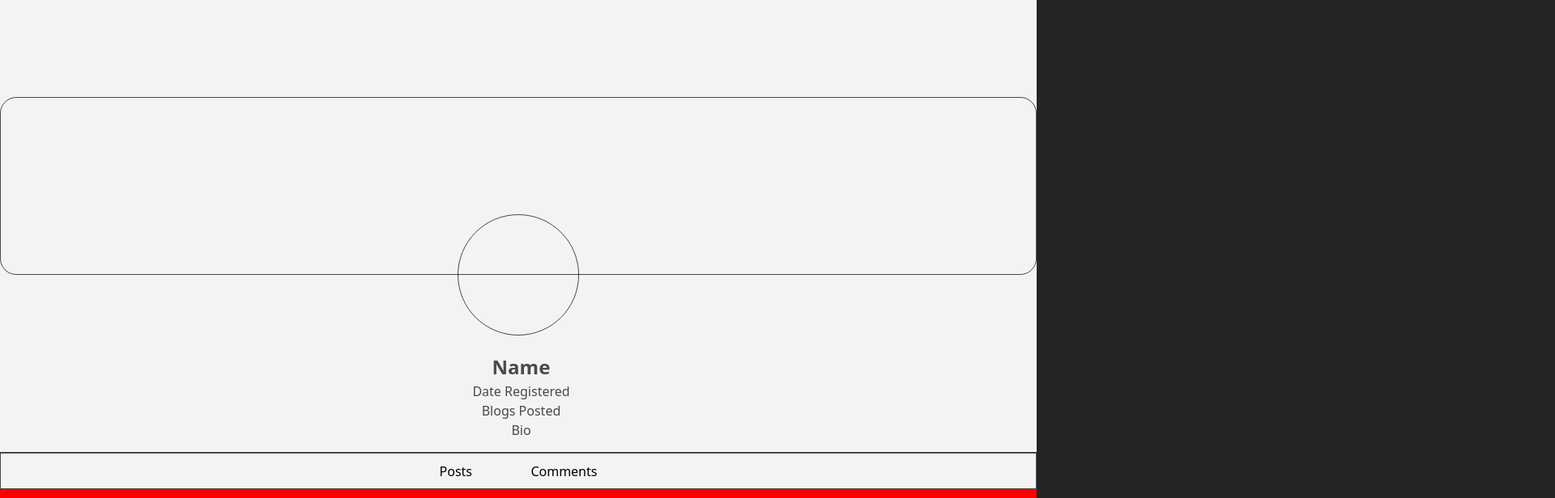
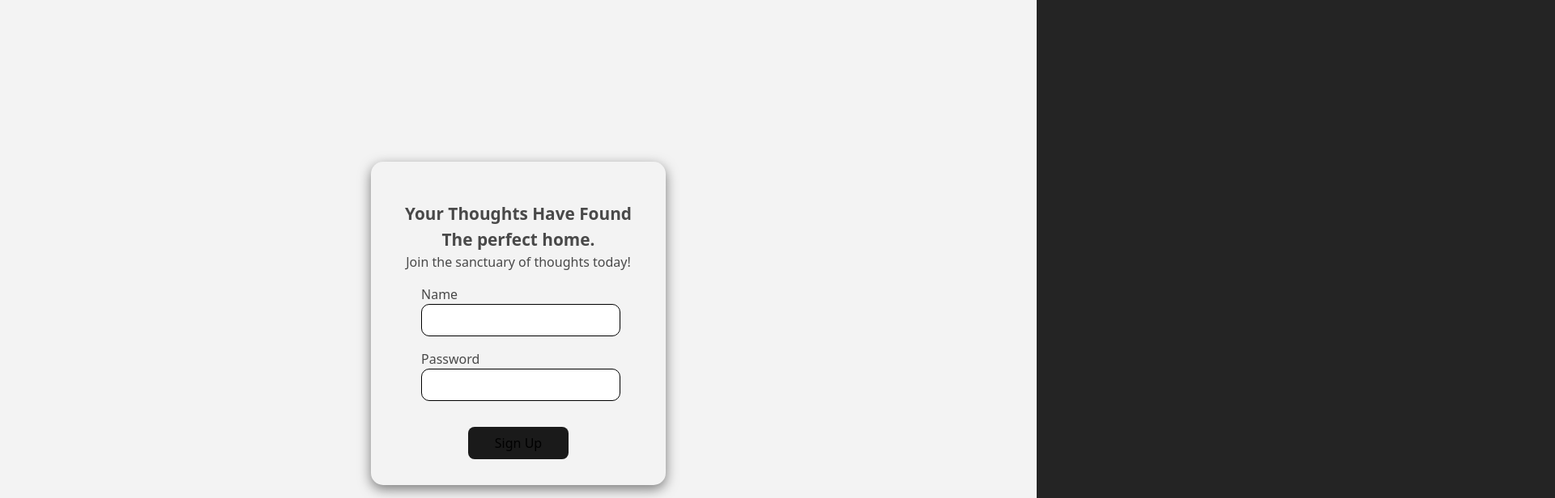
Before and after one commit to Dev-Dul/Reverie, a React (Vite) app: page / in a window 1280 px wide. Shown: the top 616 px of the page at 81% size, 1920 px wide, since content can reach past the window. Built offline with nearby package versions, Linux system fonts and the light colour scheme.

Commit message:
skeleton sign up page built

```diff
--- /dev/null
+++ b/src/components/signup.jsx
@@ -0,0 +1,38 @@
+import { useState } from "react";
+import styles from '../styles/signup.module.css';
+
+function SignUp(){
+    const [formData, setFormData] = useState({
+        username: '',
+        password: '',
+    });
+
+    function handleChange(e){
+        const { name, value } = e.target;
+        setFormData(prev => ({...prev, [name]: value }));
+    }
+
+    function handleSubmit(e){
+        e.preventDefault();
+    }
+
+    return(
+        <div className={styles.wrapper}>
+            <form action="" className={styles.form}>
+                <h2>Your Thoughts Have Found The perfect home.</h2>
+                <p className={styles.sub}>Join the sanctuary of thoughts today!</p>
+                <div className={styles.inputBox}>
+                    <label htmlFor="username">Name</label>
+                    <input type="text" name="username" id="username" value={formData.username} onChange={handleChange} required/>
+                </div>
+                <div className={styles.inputBox}>
+                    <label htmlFor="password">Password</label>
+                    <input type="password" name="password" id="password" value={formData.password} onChange={handleChange}  required/>
+                </div>
+                <button type="submit">Sign Up</button>
+            </form>
+        </div>
+    )
+}
+
+export default SignUp;
--- a/src/main.jsx
+++ b/src/main.jsx
@@ -3,10 +3,10 @@ import { createRoot } from 'react-dom/client'
 import './index.css'
 import App from './App.jsx'
 import Home from './components/home.jsx'
-import Profile from './components/profile.jsx'
+import SignUp from './components/signup.jsx'
 
 createRoot(document.getElementById('root')).render(
   <StrictMode>
-    <Profile />
+    <SignUp />
   </StrictMode>,
 )
--- /dev/null
+++ b/src/styles/signup.module.css
@@ -0,0 +1,52 @@
+.wrapper{
+    min-height: 100vh;
+    width: 100%;
+    display: flex;
+    justify-content: center;
+    align-items: center;
+}
+
+.form{
+    height: auto;
+    width: 300px;
+    padding: 2rem;
+    display: flex;
+    align-items: center;
+    justify-content: flex-start;
+    flex-direction: column;
+    border-radius: 15px;
+    box-shadow: 0px 5px 15px rgba(0, 0, 0, 0.5);
+}
+
+.form h2{
+    font-size: 1.3rem;
+    margin-bottom: 0;
+}
+
+.sub{
+    margin-top: 0;
+}
+
+.inputBox{
+    height: 4rem;
+    width: 80%;
+    display: flex;
+    align-items: flex-start;
+    justify-content: flex-start;
+    flex-direction: column;
+    margin-bottom: 1rem;
+}
+
+
+.inputBox input{
+    height: 70%;
+    width: 100%;
+    outline: none;
+    border: 1px solid;
+    border-radius: 10px;
+}
+
+.form button{
+    margin-top: 1rem;
+    padding: 0.5rem 2rem;
+}
```
